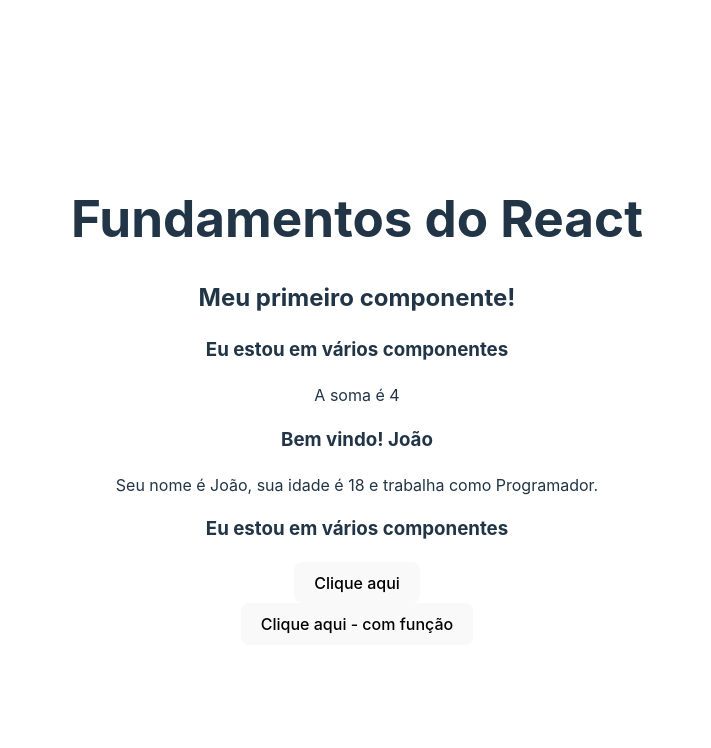
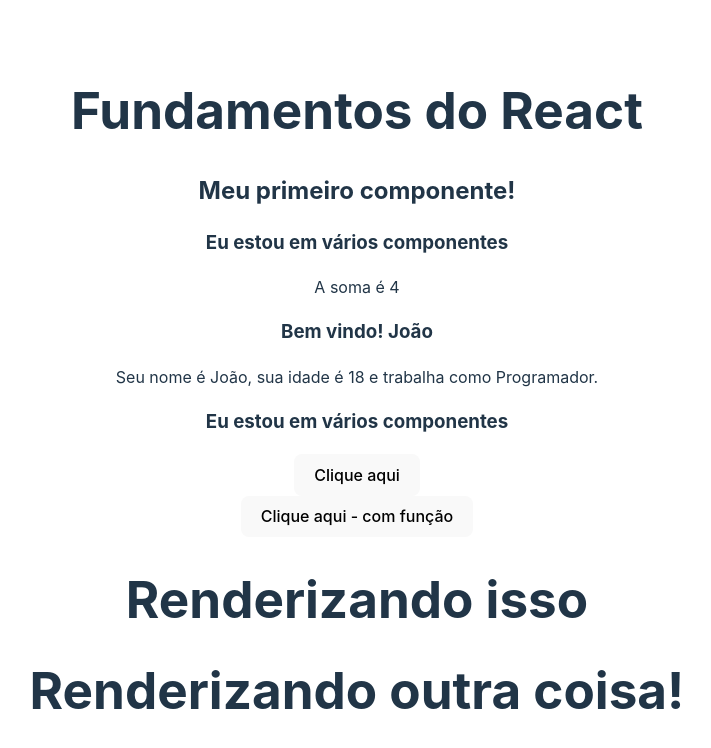
Before and after one commit to joaodev2005/React, a React (Vite) app in the folder 2_FUNDAMENTOS/fundamentos/: page / in a window 1280 px wide. Shown: the top 748 px of the page, without its empty margins (283-994 px from the left). Built offline with nearby package versions, Linux system fonts and the light colour scheme.

Commit message:
Função de renderização

```diff
--- a/2_FUNDAMENTOS/fundamentos/src/components/Events.jsx
+++ b/2_FUNDAMENTOS/fundamentos/src/components/Events.jsx
@@ -4,6 +4,16 @@
         console.log(e)
         console.log('executou')
     }
+
+    const renderSomething = (x) => {
+        if(x) {
+            return <h1>Renderizando isso</h1>
+        } else {
+            return <h1>Renderizando outra coisa!</h1>
+        }
+    }
+
+
 
     return (
         <div>
@@ -13,6 +23,8 @@
             <div>
                 <button onClick={handleClick}>Clique aqui - com função</button>
             </div>
+            {renderSomething(true)}
+            {renderSomething(false)}
         </div>
     )
 }
```
Also changed, not shown: 1 other file (tests, documents, lock files or other folders).
